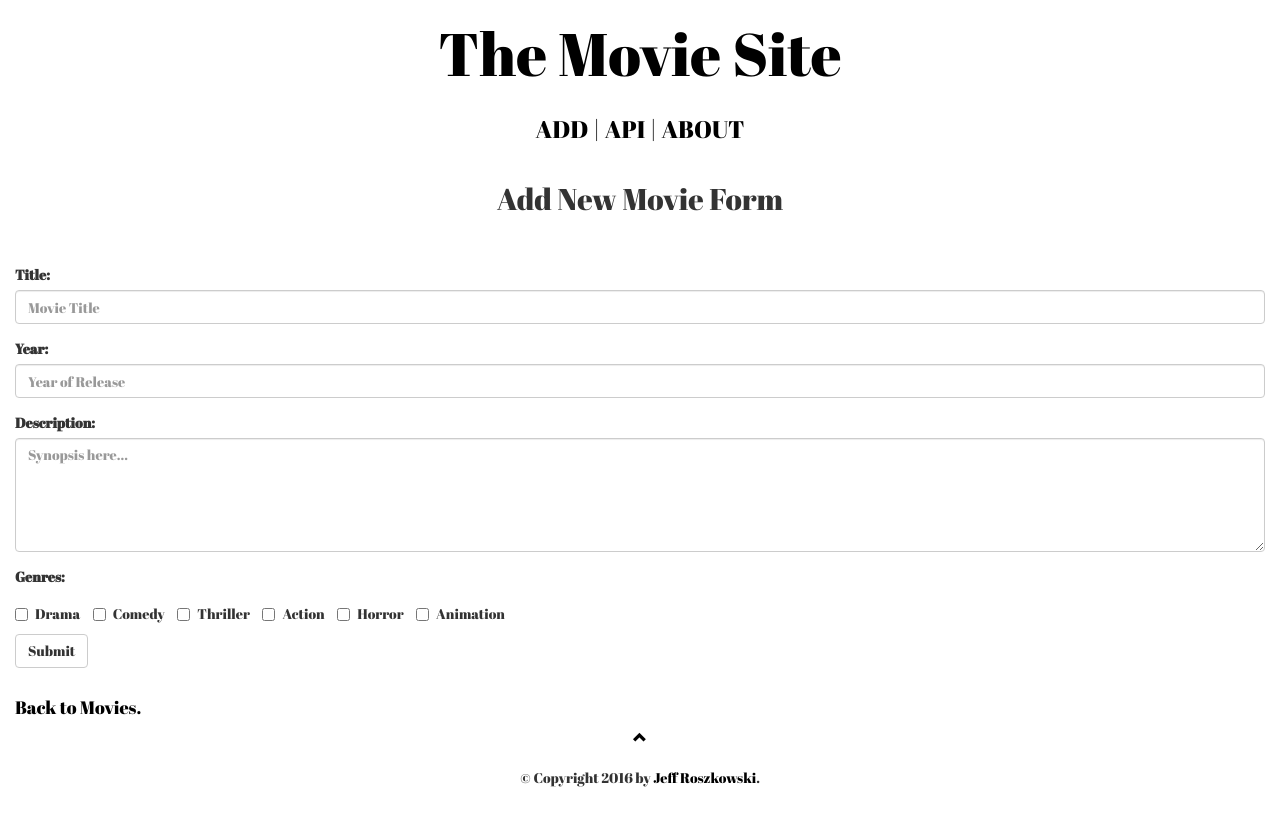
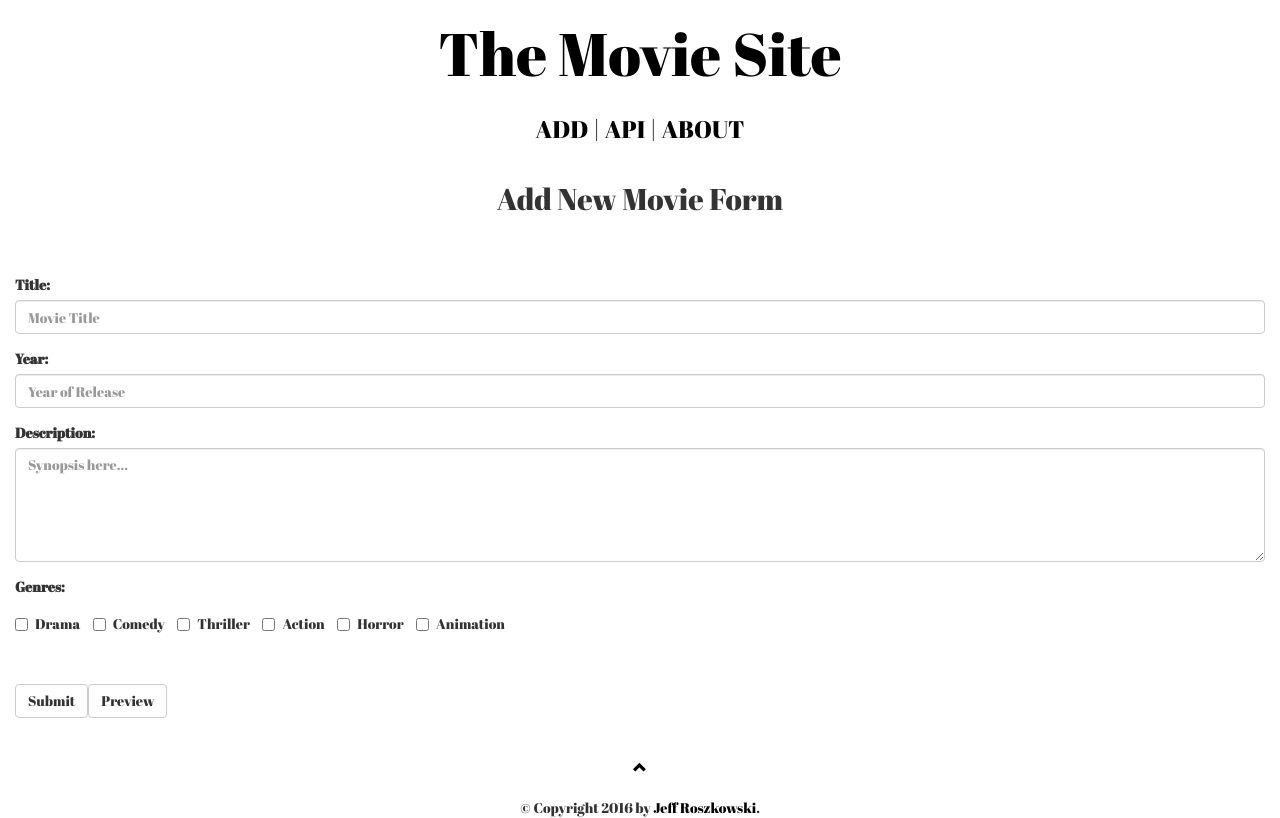
Before and after one commit to guynamedjeff/themoviesite, a Flask app: page /movies/new/ in a window 1280 px wide. Before the commit the page ends 787 px from the top, so only its background shows below. Run offline with Flask 2, Linux system fonts and the light colour scheme; parts of the project's set-up code (start-up, migrations or seed data) failed here and were passed over; some libraries are stand-ins or nearby versions.

Commit message:
Add preview feature to newmovie.html.

```diff
--- a/vagrant/The Movie Site/main.py
+++ b/vagrant/The Movie Site/main.py
@@ -16,7 +16,7 @@ DBSession = sessionmaker(bind=engine)
 session = DBSession()
 
 @app.route('/movies/json/')
-def json():
+def movieJson():
     movies = cache_movies()
     return jsonify(Movies=[m for m in movies])
 
@@ -31,25 +31,43 @@ def movieDetails(movie_id):
     movie = session.query(Movie).filter_by(id=movie_id).one()
     return render_template("movie.html", movie=movie)
 
-@app.route('/movies/new/', methods=['GET', 'POST'])
+@app.route('/movies/new/')
 def newMovie():
-    if request.method =='POST':
-      name = request.form['name'].title()
-      year = request.form['year']
-      genreCode = get_genre(request.form.getlist('genre'))
-      newMovie = Movie(name=name,
-                        year=year,
-                        poster=grab_poster(name, str(year)),
-                        description=request.form['description'],
-                        trailer=grab_trailer_url(name, str(year)),
-                        genre=genreCode,)
-      session.add(newMovie)
-      session.commit()
-      cache_movies(True)
-      flash(newMovie.name + " has been added.")
-      return redirect(url_for('main'))
-    else:
-      return render_template("newmovie.html")
+  return render_template("newmovie.html")
+
+@app.route('/addNewMovie/', methods=['POST'])
+def addNewMovie():
+  name = request.form['name'].title()
+  year = request.form['year']
+  description = request.form['description']
+  genreCode = get_genre(request.form.getlist('genre'))
+  newMovie = Movie(name=name,
+                    year=year,
+                    poster=grab_poster(name, str(year)),
+                    description=description,
+                    trailer=grab_trailer_url(name, str(year)),
+                    genre=genreCode,)
+  session.add(newMovie)
+  session.commit()
+  cache_movies(True)
+  return json.dumps(newMovie.movie_json)
+
+@app.route('/previewNewMovie/', methods=['POST'])
+def previewNewMovie():
+  name = request.form['name'].title()
+  year = request.form['year']
+  description = request.form['description']
+  genreCode = get_genre(request.form.getlist('genre'))
+  poster=grab_poster(name, str(year))
+  trailer=grab_trailer_url(name, str(year))
+  newMovie = Movie(name=name,
+                    year=year,
+                    poster=grab_poster(name, str(year)),
+                    description=description,
+                    trailer=grab_trailer_url(name, str(year)),
+                    genre=genreCode,)
+  return json.dumps(newMovie.movie_json)
+
 
 @app.route('/movies/<int:movie_id>/edit/', methods=['GET', 'POST'])
 def editMovie(movie_id):
--- a/vagrant/The Movie Site/static/styles.css
+++ b/vagrant/The Movie Site/static/styles.css
@@ -33,3 +33,12 @@ a, a:hover {
 .poster {
     height: 315px;
 }
+
+#preview-pane {
+    display: none;
+}
+
+#preview-trailer, #preview-poster {
+    margin: 20px auto;
+    width: 80%;
+}
--- a/vagrant/The Movie Site/templates/base.html
+++ b/vagrant/The Movie Site/templates/base.html
@@ -25,7 +25,7 @@
         <div class="container">
           <div class="text-center">
             <div class="nav">
-              <h3><a href='{{url_for('newMovie')}}'>ADD</a> | <a href='{{url_for('json')}}'>API</a> | <a href="#">ABOUT</a><h3>
+              <h3><a href='{{url_for('newMovie')}}'>ADD</a> | <a href='{{url_for('movieJson')}}'>API</a> | <a href="#">ABOUT</a><h3>
             </div>
           </div>
         </div>
--- a/vagrant/The Movie Site/templates/index.html
+++ b/vagrant/The Movie Site/templates/index.html
@@ -32,7 +32,7 @@
       </div>
   {% endfor %}
   <div class="container-fluid text-center">
-    <p><a href='{{url_for('newMovie')}}'>Add Movie</a> | <a href='{{url_for('json')}}'>API Endpoint</a></p>
+    <p><a href='{{url_for('newMovie')}}'>Add Movie</a> | <a href='{{url_for('movieJson')}}'>API Endpoint</a></p>
   </div>
   <!-- IMAGE MODAL -->
   <div id="myModal" class="modal">
--- a/vagrant/The Movie Site/templates/newmovie.html
+++ b/vagrant/The Movie Site/templates/newmovie.html
@@ -2,11 +2,52 @@
 {% block title %}Add Movie{% endblock %}
 {% block head %}
   {{ super() }}
+    <script>
+    $(function() {
+    $('#preview').click(function() {
+        $.ajax({
+            url: '/previewNewMovie/',
+            data: $('form').serialize(),
+            type: 'POST',
+            success: function(response) {
+                var movie = JSON.parse(response);
+                var trailer = movie.trailer.replace("watch?v=", "embed/");
+                $('#preview-poster').attr("src", movie.poster)
+                $('#trailer').attr("src", trailer)
+                $('#preview-pane').show()
+            },
+            error: function(error) {
+                console.log(error);
+            }
+        });
+    });
+    });
+    $(function() {
+    $('#submit').click(function() {
+        $.ajax({
+            url: '/addNewMovie/',
+            data: $('form').serialize(),
+            type: 'POST',
+            success: function(response) {
+                $('#movie-form').each(function(){
+                  this.reset();
+                })
+                $('#message').html("You have successfully added " + JSON.parse(response).name)
+                $('#preview-pane').hide()
+            },
+            error: function(error) {
+                console.log(error);
+            }
+        });
+    });
+    });
+    </script>
 {% endblock %}
 {% block content %}
   <div class="container-fluid">
     <h2 class="text-center">Add New Movie Form</h2><br><br>
-    <form action="{{url_for('newMovie')}}" method="POST">
+    <h4 class="text-center" id="message"></h4>
+    <form id ="movie-form" action="{{url_for('newMovie')}}" method="POST">
       <div class="form-group">
         <label for="name">Title:</label>
         <input type="text" class="form-control" name="name" placeholder="Movie Title" id="name">
@@ -27,9 +68,22 @@
         <label class="checkbox-inline"><input type="checkbox" name="genre" value="1000"> Action</label>
         <label class="checkbox-inline"><input type="checkbox" name="genre" value="10000"> Horror</label>
         <label class="checkbox-inline"><input type="checkbox" name="genre" value="100000"> Animation</label>
+      </div><br><br>
+      <button type="button" id="submit" class="btn btn-default">Submit</button><button type="button" id="preview" class="btn btn-default">Preview</button>
+    </form>
+  </div>
+  <div class="container-fluid" id="preview-pane">
+    <div class="row">
+      <h4 class="text-center">Preview Pane</h4>
+      <div class="col-sm-4 center-block" id="preview-img">
+        <img id="preview-poster" class="img-responsive center-block">
       </div>
-      <button type="submit" class="btn btn-default">Submit</button>
-    </form><br>
-    <h4><a href='{{url_for('main')}}'>Back to Movies.</a></h4>
+      <div class="col-sm-8">
+        <div class="embed-responsive embed-responsive-16by9 center-block" id="preview-trailer">
+          <iframe class="embed-responsive-item" id="trailer"></iframe>
+        </div>
+      </div>
   </div>
+  <h4 class="text-center"><a href='{{url_for('main')}}'>Back to Movies.</a></h4>
+  </div><br><br>
 {% endblock %}
```
